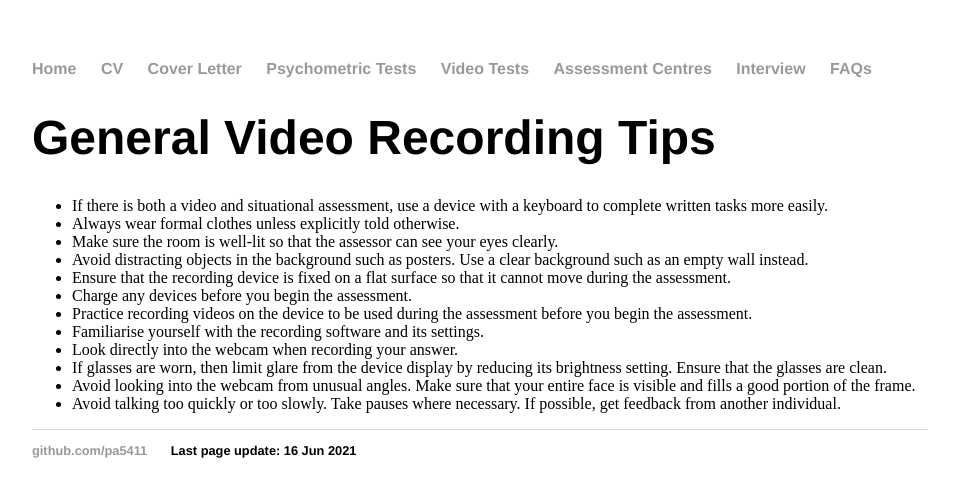
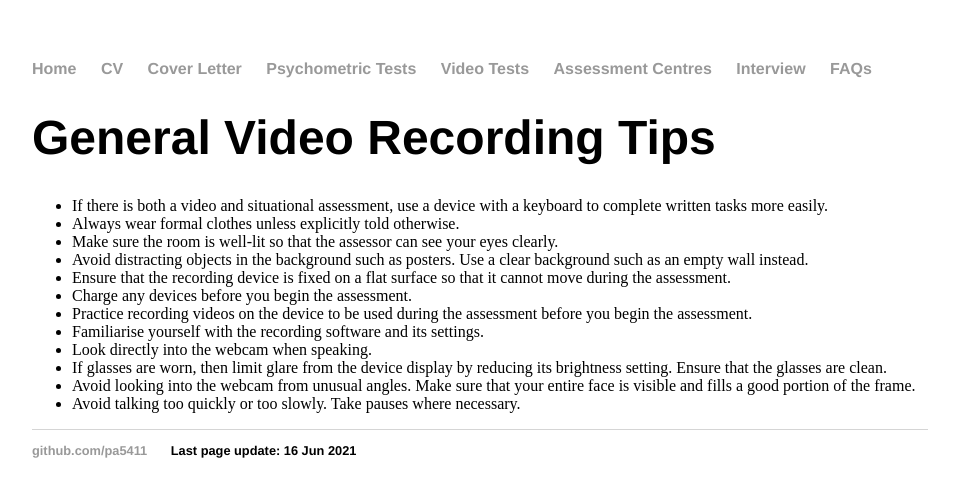
Before and after one commit to pa5411/Graduate-Job-Help, a Jekyll site: the page built from generalvideorecordingtips.html, in a window 1280 px wide. Shown: the top 497 px of the page, without its empty margins (160-1119 px from the left). Built offline with Jekyll 4.4.1, drawn with Linux system fonts in a browser that asks for light colours.

Commit message:
specify explicitly speaking to camera

```diff
--- a/generalvideorecordingtips.html
+++ b/generalvideorecordingtips.html
@@ -6,17 +6,17 @@ date: 2021-06-16
 <div class="blurb">
         <h1>General Video Recording Tips</h1>
         <ul>
-                <li> If there is both a video and situational assessment, use a device with a keyboard to complete written tasks more easily.</li>
+                <li> If there is both a video and situational assessment, use a device with a keyboard to complete written tasks more easily. </li>
                 <li> Always wear formal clothes unless explicitly told otherwise. </li>
-                <li> Make sure the room is well-lit so that the assessor can see your eyes clearly.</li>
+                <li> Make sure the room is well-lit so that the assessor can see your eyes clearly. </li>
                 <li> Avoid distracting objects in the background such as posters. Use a clear background such as an empty wall instead. </li>
                 <li> Ensure that the recording device is fixed on a flat surface so that it cannot move during the assessment. </li>
                 <li> Charge any devices before you begin the assessment. </li>
                 <li> Practice recording videos on the device to be used during the assessment before you begin the assessment. </li>
                 <li> Familiarise yourself with the recording software and its settings. </li>
-                <li> Look directly into the webcam when recording your answer. </li>
+                <li> Look directly into the webcam when speaking. </li>
                 <li> If glasses are worn, then limit glare from the device display by reducing its brightness setting. Ensure that the glasses are clean. </li>
                 <li> Avoid looking into the webcam from unusual angles. Make sure that your entire face is visible and fills a good portion of the frame. </li>
-                <li> Avoid talking too quickly or too slowly. Take pauses where necessary. If possible, get feedback from another individual. </li>
+                <li> Avoid talking too quickly or too slowly. Take pauses where necessary. </li>
         </ul>
 </div><!-- /.blurb -->
```
